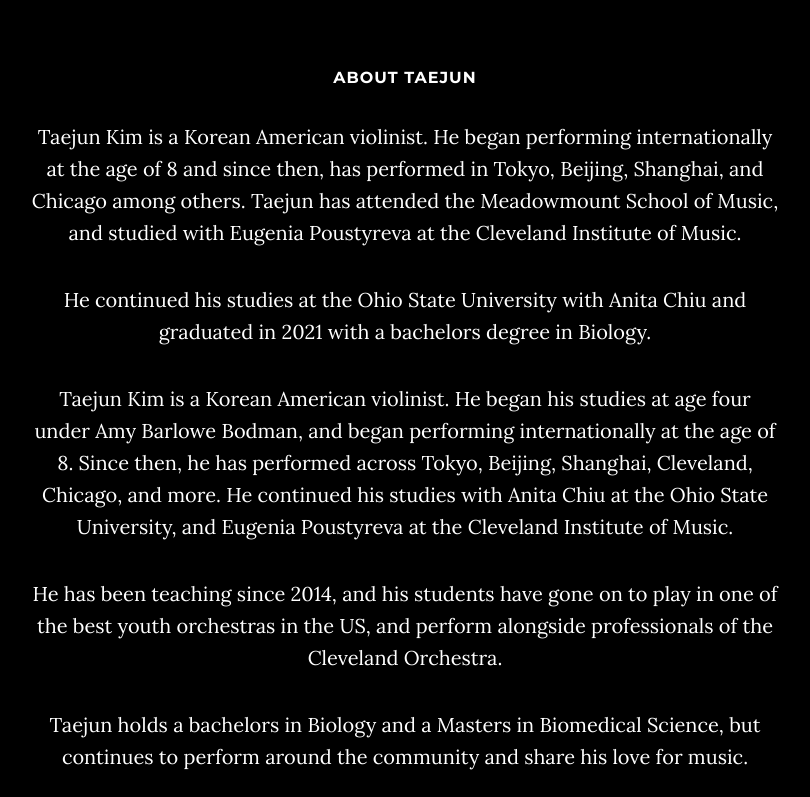
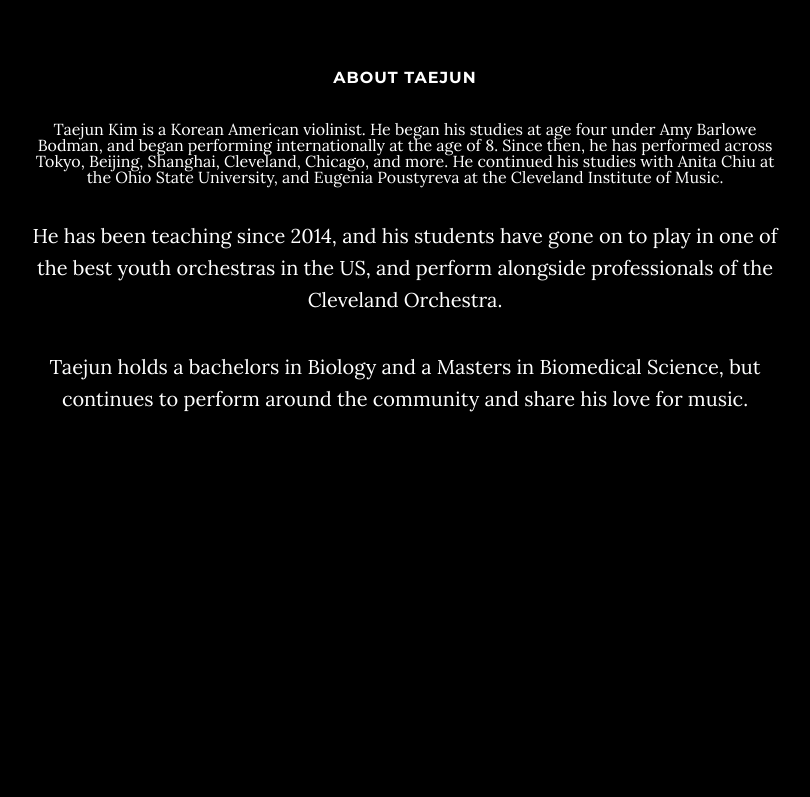
Before and after one commit to TaejunKimViolin/TaejunKimViolin.github.io, a plain HTML site: page index.html in a window 1280 px wide. Shown: the part 980-1777 px from the top of the page, without its empty margins (235-1045 px from the left). Drawn offline with Linux system fonts and the light colour scheme.

Commit message:
Update index.html

```diff
--- a/index.html
+++ b/index.html
@@ -90,9 +90,9 @@
         <div class="row">
             <div class="col-lg-8 col-lg-offset-2">
                 <h2>About Taejun</h2>
-                <p>Taejun Kim is a Korean American violinist. He began performing internationally at the age of 8 and since then, has performed in Tokyo, Beijing, Shanghai, and Chicago among others. Taejun has attended the Meadowmount School of Music, and studied with Eugenia Poustyreva at the Cleveland Institute of Music.</p>
+                <!--p>Taejun Kim is a Korean American violinist. He began performing internationally at the age of 8 and since then, has performed in Tokyo, Beijing, Shanghai, and Chicago among others. Taejun has attended the Meadowmount School of Music, and studied with Eugenia Poustyreva at the Cleveland Institute of Music.</p>
                 <p>He continued his studies at the Ohio State University with Anita Chiu and graduated in 2021 with a bachelors degree in Biology.</p>
-                <p>Taejun Kim is a Korean American violinist. He began his studies at age four under Amy Barlowe Bodman, and began performing internationally at the age of 8. Since then, he has performed across Tokyo, Beijing, Shanghai, Cleveland, Chicago, and more. He continued his studies with Anita Chiu at the Ohio State University, and Eugenia Poustyreva at the Cleveland Institute of Music.</p>
+                <p-->Taejun Kim is a Korean American violinist. He began his studies at age four under Amy Barlowe Bodman, and began performing internationally at the age of 8. Since then, he has performed across Tokyo, Beijing, Shanghai, Cleveland, Chicago, and more. He continued his studies with Anita Chiu at the Ohio State University, and Eugenia Poustyreva at the Cleveland Institute of Music.</p>
                 <p>He has been teaching since 2014, and his students have gone on to play in one of the best youth orchestras in the US, and perform alongside professionals of the Cleveland Orchestra.</p>
                 <p>Taejun holds a bachelors in Biology and a Masters in Biomedical Science, but continues to perform around the community and share his love for music.</p>
             </div>
```
